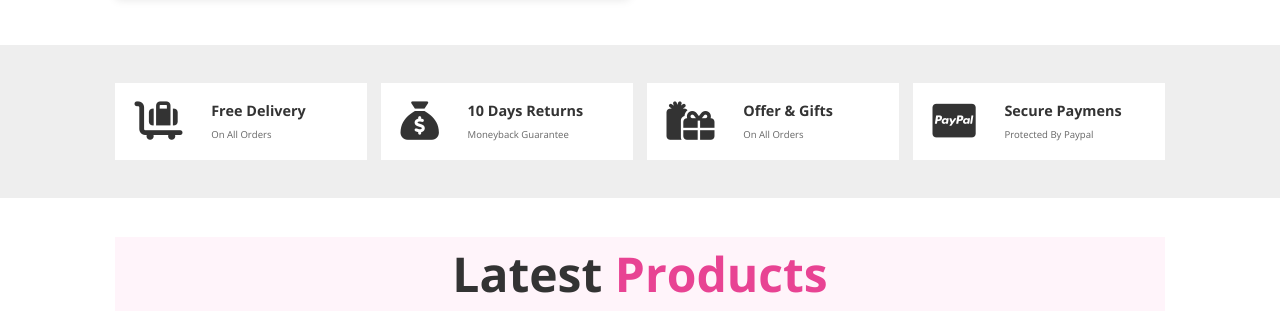
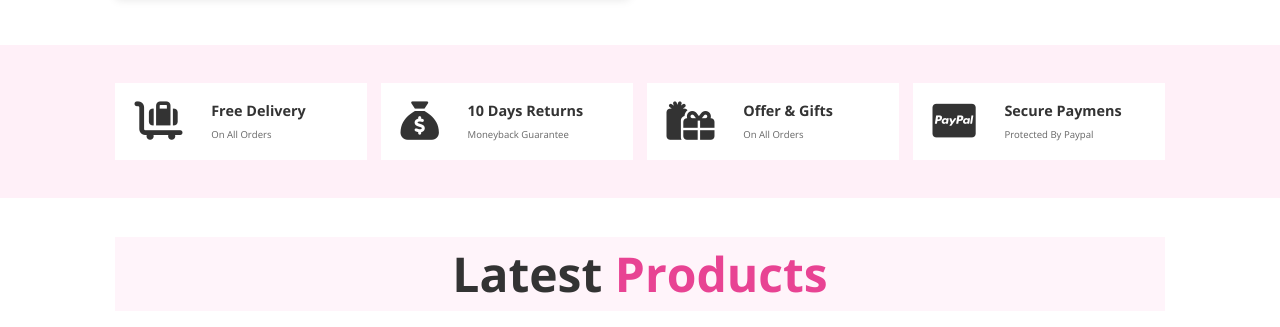
Before and after one commit to safiaaskar/Flower-Shop, a plain HTML site: page flower shop.html in a window 1280 px wide. Shown: the part 1228-1555 px from the top of the page. Drawn offline with nearby package versions, Linux system fonts and the light colour scheme; a web font is replaced by a local one.

Commit message:
Update style.css

```diff
--- a/css/style.css
+++ b/css/style.css
@@ -223,7 +223,7 @@ header .icon i:hover {
 
 /* icons */
 .icons {
-    background-color: #eee;
+    background-color: rgba(255, 51, 153, 0.07);
     display: flex;
     flex-wrap: wrap;
     gap: 1.5rem;
@@ -512,185 +512,6 @@ footer .credit span {
 }
 
 
-
-
-
-
-
-
-
-
-
-
-
-
-
-
-
-
-
-
-
-
-
-
-
-
-
-
-
-
-
-
-
-
-
-
-
-
-
-
-
-
-
-
-
-
-
-
-
-
-
-
-
-
-
-
-
-
-
-
-
-
-
-
-
-
-
-
-
-
-
-
-
-
-
-
-
-
-
-
-
-
-
-
-
-
-
-
-
-
-
-
-
-
-
-
-
-
-
-
-
-
-
-
-
-
-
-
-
-
-
-
-
-
-
-
-
-
-
-
-
-
-
-
-
-
-
-
-
-
-
-
-
-
-
-
-
-
-
-
-
-
-
-
-
-
-
-
-
-
-
-
-
-
-
-
-
-
-
-
-
-
-
-
-
-
-
-
-
-
-
-
-
-
-
-
-
-
-
-
-
 @media (max-width:768px) {
     header .fa-bars {
         display: block;
```
